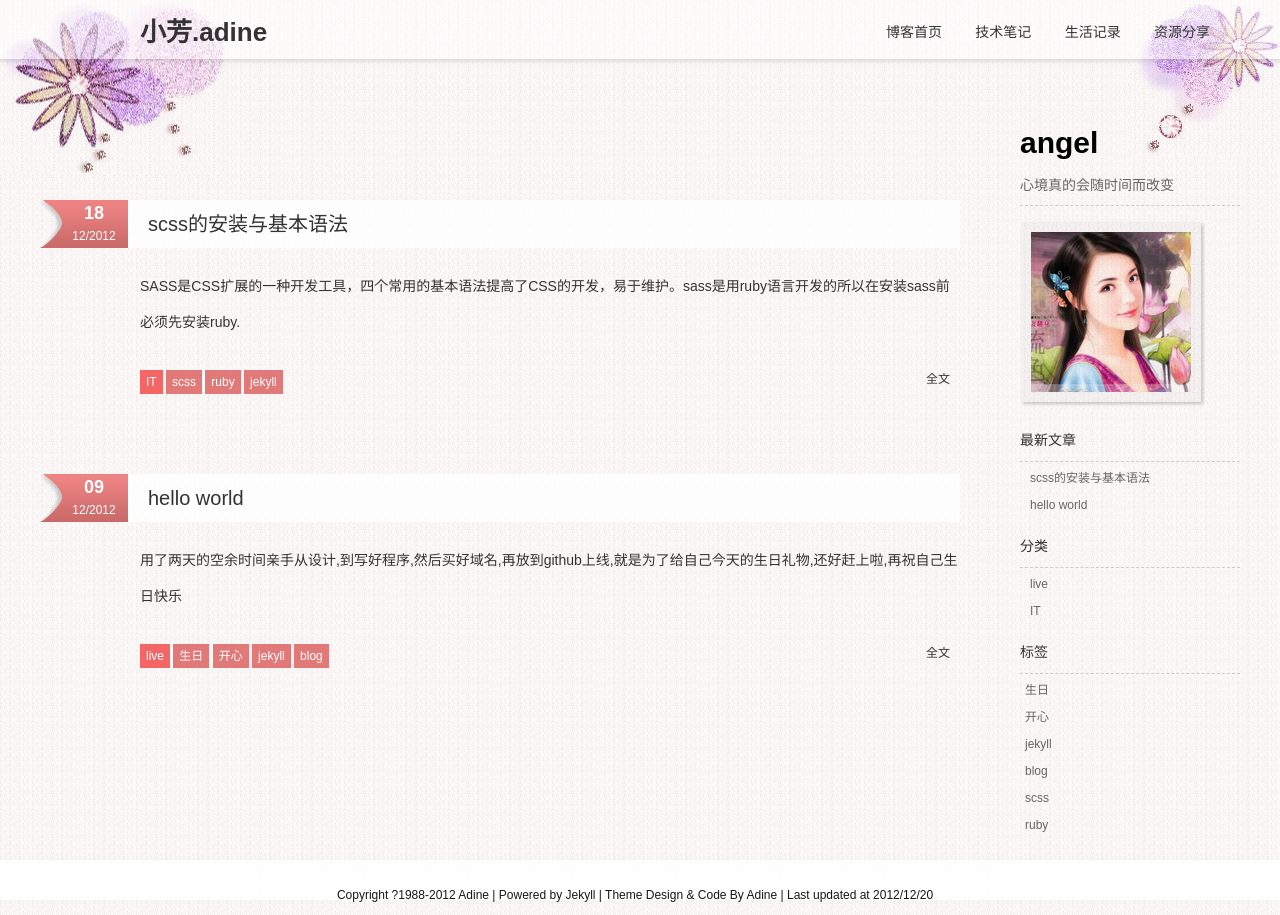
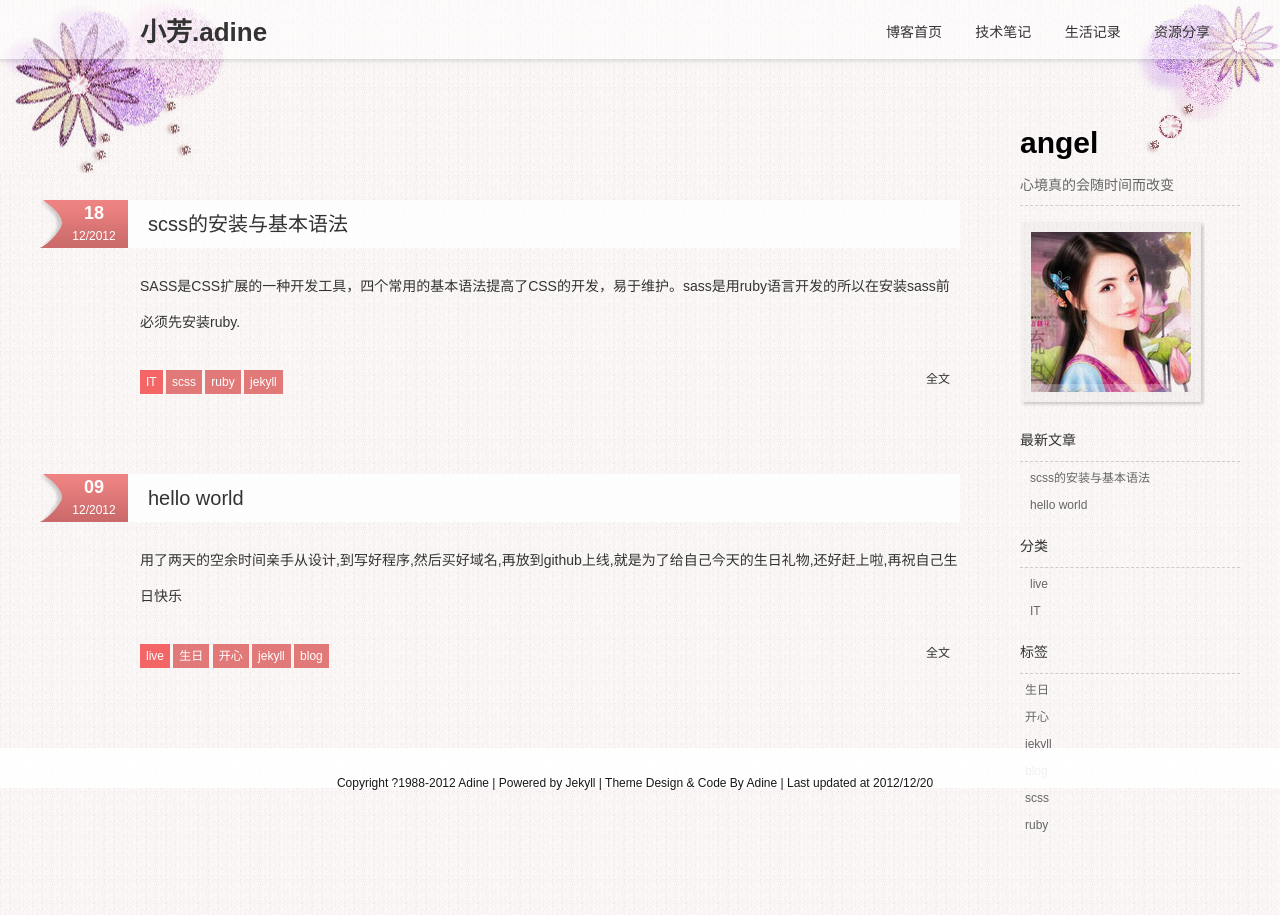
Before and after one commit to adine-zhu/myblog, a Jekyll site: the page built from index.html, in a window 1280 px wide. Built offline with Jekyll 4.4.1, drawn with Linux system fonts in a browser that asks for light colours; comment, search, counter and statistics services are not loaded.

Commit message:
update ie6

```diff
--- a/css/master.css
+++ b/css/master.css
@@ -257,8 +257,7 @@ h2{
 	}
 
 * .wrap-bottom{
-	position:absolute;
-	bottom:0;
+	position:relative;
 	margin-top:40px;
 	height:25px;
 	padding-top:15px;
```
